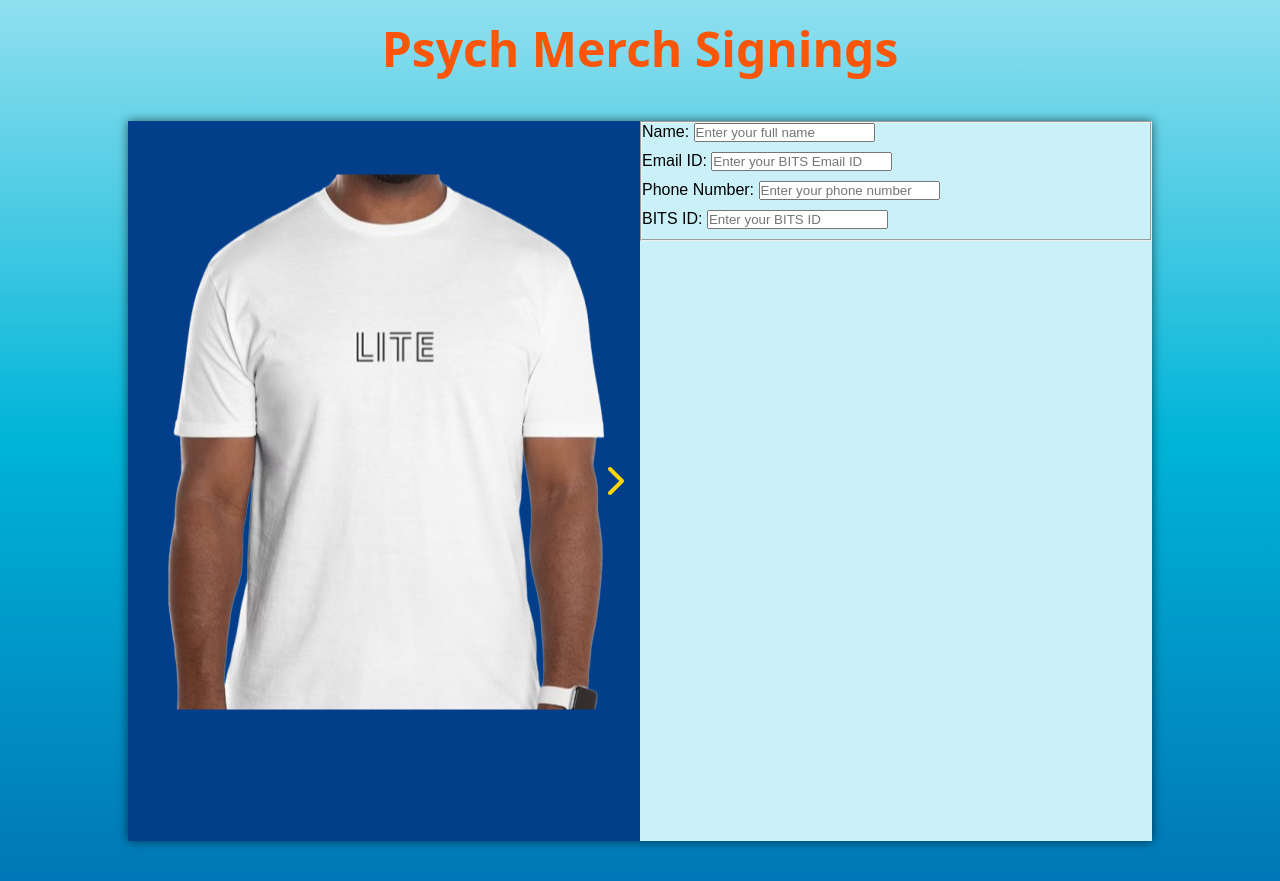
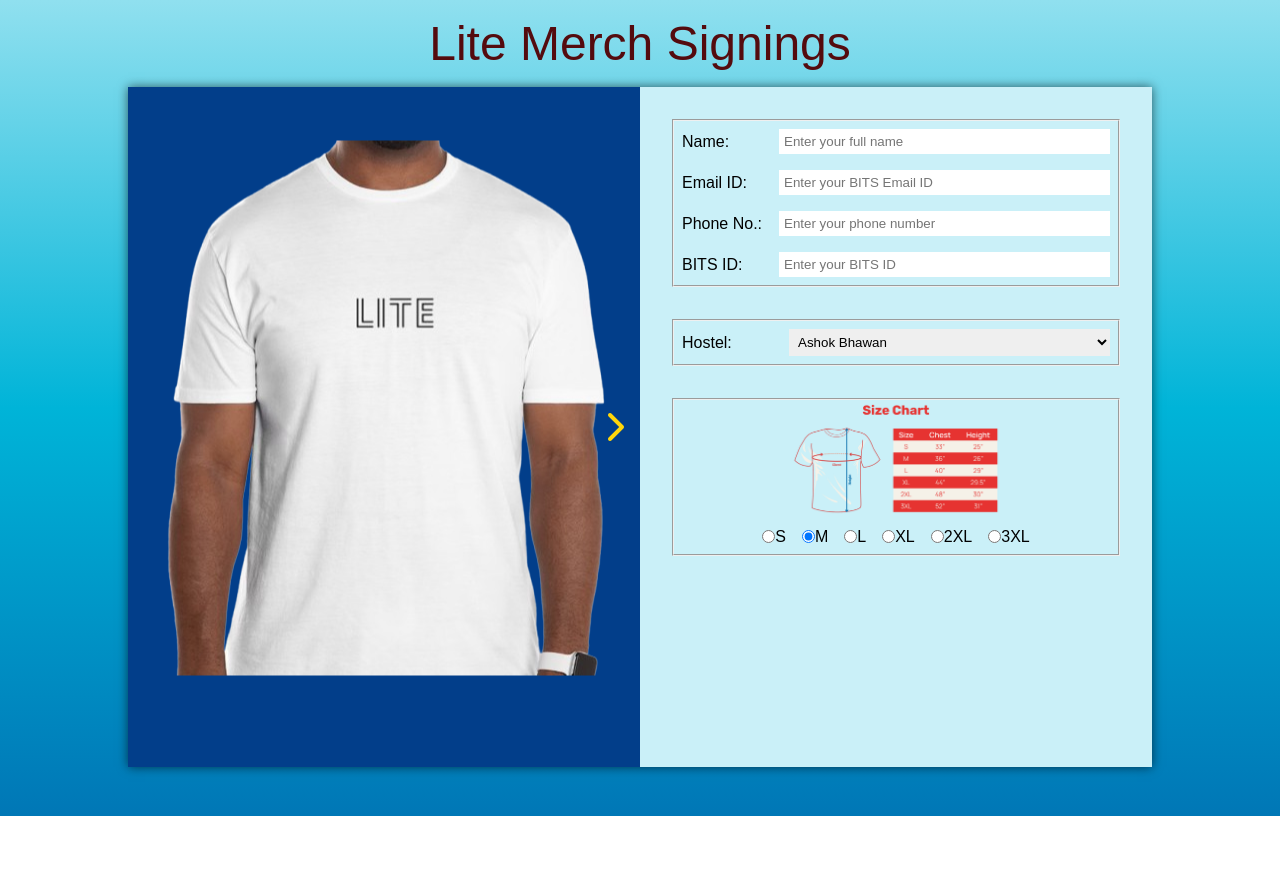
Before and after one commit to varprabhlite/merch-signings, a plain HTML site: page index.html in a window 1280 px wide. After the commit the page ends 816 px from the top, so only its background shows below. Drawn offline with Linux system fonts and the light colour scheme; a web font is replaced by a local one.

Commit message:
add some form details

```diff
--- a/index.html
+++ b/index.html
@@ -10,7 +10,7 @@
 </head>
 <body>
   <div class="title">
-    <h1>Psych Merch Signings</h1>
+    <h1>Lite Merch Signings</h1>
   </div>
   <section class="form-container">
     <div class="merchandise-carousel">
@@ -24,7 +24,7 @@
 
     <div class="form-info">
       <form method="post" action="https://www.foo.com/">
-        <fieldset>
+        <fieldset class="unique-info">
           <label for="name">
             Name:
             <input type="text" id="name" name="name" placeholder="Enter your full name" required>
@@ -34,7 +34,7 @@
             <input type="email" id="email" name="email" placeholder="Enter your BITS Email ID" required>
           </label>
           <label for="Phone Number">
-            Phone Number:
+            Phone No.:
             <input type="tel" id="phone" name="phone" placeholder="Enter your phone number" required>
           </label>
           <label for="BITS ID">
@@ -42,6 +42,40 @@
             <input type="text" id="bits-id" name="bits-id" placeholder="Enter your BITS ID" required>
           </label>
         </fieldset>
+
+        <fieldset>
+          <label for="hostel">
+            Hostel:
+            <select name="hostel-name" id="hostel-name" required>
+              <option value="ashok">Ashok Bhawan</option>
+              <option value="bhagirath">Bhagirath Bhawan</option>
+              <option value="budh">Budh Bhawan</option>
+              <option value="cvr">CVR Bhawan</option>
+              <option value="gandhi">Gandhi Bhawan</option>
+              <option value="krishna">Krishna Bhawan</option>
+              <option value="malviya">Malviya Bhawan</option>
+              <option value="meera">Meera Bhawan</option>
+              <option value="ram">Ram Bhawan</option>
+              <option value="ranapratap">Ranapratap Bhawan</option>
+              <option value="shankar">Shankar Bhawan</option>
+              <option value="sr">SR Bhawan</option>
+              <option value="vishwakarma">Vishwakarma Bhawan</option>
+              <option value="vyas">Vyas Bhawan</option>
+            </select>
+          </label>
+        </fieldset>
+
+        <fieldset class="size-select">
+          <img src="images/size-guide.png" alt="">
+          <div class="sizes-container">
+            <label for="s"><input type="radio" name="size" id="s" value="s" class="size-inline">S</label>
+            <label for="m"><input type="radio" name="size" id="m" value="m" class="size-inline" checked>M</label>
+            <label for="l"><input type="radio" name="size" id="l" value="l" class="size-inline">L</label>
+            <label for="xl"><input type="radio" name="size" id="xl" value="xl" class="size-inline">XL</label>
+            <label for="2xl"><input type="radio" name="size" id="2xl" value="2xl" class="size-inline">2XL</label>
+            <label for="3xl"><input type="radio" name="size" id="3xl" value="3xl" class="size-inline">3XL</label>
+          </div>
+        </fieldset>
       </form>
     </div>
     <script src="script.js"></script>
--- a/style.css
+++ b/style.css
@@ -1,3 +1,5 @@
+@import url('https://fonts.cdnfonts.com/css/ankh-sanctuary');
+
 *{
   margin: 0;
   padding: 0;
@@ -7,20 +9,21 @@
 
 body{
   background: linear-gradient(#90E0EF, #00B4D8, #0077B6) ;
-  height: 100%;
+  height: 100vh;
   background-repeat: no-repeat;
 }
 
 .title{
   display: flex;
   justify-content: space-around;
-  margin-top: 1rem;
+  margin: 2vh;
 }
 
 .title h1{
-  color: #fb5607;
-  font-family:system-ui, -apple-system, BlinkMacSystemFont, 'Segoe UI', Roboto, Oxygen, Ubuntu, Cantarell, 'Open Sans', 'Helvetica Neue', sans-serif;
+  color: #540b0e;
+  font-family: 'Ankh Sanctuary', sans-serif;
   font-size: 3rem;
+  font-weight: 500;
 }
 
 .form-container{
@@ -28,9 +31,9 @@
   align-items: center;
   justify-content: center;
   width: 80vw;
-  height: 90vh;
+  height: 85%;
   box-shadow: 0 0 10px rgba(0,0,0,0.6);
-  margin: 5vh auto;
+  margin: auto;
 }
 
 .form-container .merchandise-carousel{
@@ -89,11 +92,40 @@
 .form-info form fieldset {
   display: flex;
   flex-direction: column;
+  margin: 2rem;
 }
 
 .form-info form label {
+  font-family: Arial, Helvetica, sans-serif;
   display: block;
-  margin-bottom: 10px;
+  padding: 0.5rem;
+  display: flex;
+  justify-content: space-between;
+  align-items: center;
+}
+
+.form-info form input{
+  border: none;
+  width: 75%;
+  padding: 5px;
+}
+
+.form-info form select{
+  border: none;
+  width: 75%;
+  padding: 5px;
+}
+
+.form-info form img{
+  width: 50%;
+  height: auto;
+  margin: auto;
+}
+
+.form-info form .sizes-container{
+  display: flex;
+  align-items: center;
+  justify-content: center;
 }
 
 @media (max-width: 1100px) {
@@ -101,5 +133,20 @@
     display: flex;
     flex-direction: column;
     width: auto;
+    height: 80vh;
+    margin: 2rem 20vw;
+  }
+
+  .form-container .merchandise-carousel,
+  .form-container .form-info {
+    width: 100%; /* Make inner elements take full width */
+    flex:1;
+  }
+
+  .carousel-slider img {
+    width: 210px; /* Adjust image size for mobile view */
+    position: absolute;
+    height: auto;
+    margin: auto;
   }
 }
```
Also changed, not shown: images/size-guide.png (added).
